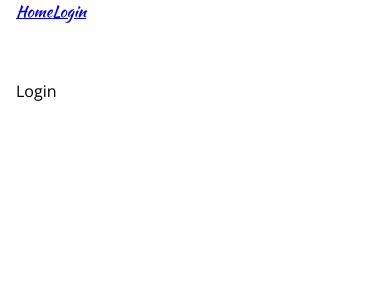
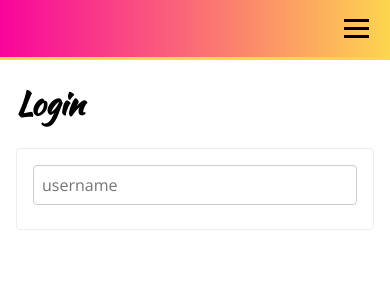
Before and after one commit to mnevarez01/styledComponents, a React (Create React App) app: page /login in a window 390 px wide. Shown: the top 300 px of the page. Built offline with nearby package versions, Linux system fonts and the light colour scheme.

Commit message:
added mobile first button, added input field

```diff
--- a/src/components/common/Header.js
+++ b/src/components/common/Header.js
@@ -1,6 +1,8 @@
-import React from 'react';
+import React, { useState } from 'react';
 import styled from 'styled-components';
-import { Link } from 'react-router-dom';
+import { Link as RRD, useLocation } from 'react-router-dom';
+
+
 const HeaderWrapper = styled.header`
 height: 60px;
 width: 100%;
@@ -9,18 +11,94 @@
 padding: 0 16px;
 position: fixed;
 top: 0;
+background-image: linear-gradient(
+  to right, #f8049c, #fdd54f
+);
+border-bottom: 3px solid #fdd54f;
+`;
+
+const Menu = styled.nav`
+display: ${({ open }) => open ? 'block' : 'none'};
+font-family: 'Open Sans';
+position: absolute;
+width: 100%;
+top: 60px;
+left: 0;
+padding: 8px;
+box-sizing: border-box;
+border-bottom: 3px solid #fdd54f;
+background: white;
+
+
+@media(min-width: 768px){
+  display:flex;
+  background: none;
+  left: initial;
+  top: initial;
+  position: relative;
+  width: initial;
+  border-bottom: none;
+  margin: auto 0 auto auto;
+
+}
+`
+const MenuIcon = styled.div`
+margin: auto 0 auto auto;
+width: 25px;
+min-width: 25px;
+padding: 5px;
+  >div{
+    height: 3px;
+    background: black;
+    margin: 5px 0;
+    width: 100%
+  }
+
+@media(min-width: 768px){
+  display: none;
+}
 
 `;
 
+
+const Link = ({ isActive, children, ...props }) => {
+  return (
+    <RRD {...props}>
+      {children}
+    </RRD>
+  )
+}
+
+const StyledLink = styled(Link)`
+padding: 4px 8px;
+display: block;
+text-align: center;
+box-sizing: border - box;
+margin: auto 0;
+color: black;
+font-weight: ${({ isActive }) => isActive ? 'bold' : 'normal'};
+`;
+
 export function Header() {
+  const { pathname } = useLocation();
+  const [menuOpen, setMenuOpen] = useState(false)
   return (
     <HeaderWrapper>
-      <Link to='/'>
-        Home
-      </Link>
-      <Link to='/login'>
-        Login
-      </Link>
+      <MenuIcon onClick={() => {
+        setMenuOpen(s => !s)
+      }}>
+        <div />
+        <div />
+        <div />
+      </MenuIcon>
+      <Menu open={menuOpen}>
+        <StyledLink to='/' isActive={pathname === '/'}>
+          Home
+      </StyledLink>
+        <StyledLink to='/login' isActive={pathname == '/login'}>
+          Login
+      </StyledLink>
+      </Menu>
 
     </HeaderWrapper>
   )
--- /dev/null
+++ b/src/components/common/Input.js
@@ -0,0 +1,15 @@
+import styled from 'styled-components'
+
+const Input = styled.input`
+  padding: 4px 8px;
+  border: 1px solid #ccc;
+  border-radius: 4px;
+  font-size: 1em;
+  font-family: 'Open Sans';
+  margin-bottom: 8px;
+  width: 100%;
+  box-sizing: border-box;
+  height: 40px;
+`;
+
+export { Input }
--- a/src/components/common/index.js
+++ b/src/components/common/index.js
@@ -1,3 +1,4 @@
 export * from './Button';
 export * from './PageLayout'
 export * from './Header'
+export * from './Input'
--- a/src/components/pages/Home.js
+++ b/src/components/pages/Home.js
@@ -5,7 +5,17 @@
 
   return (
     <PageLayout>
-      Home
+      <h1>
+        Home
+    </h1>
+
+      <p>I'm baby sustainable typewriter glossier jean shorts. Slow-carb chicharrones cliche, art party hella narwhal echo park marfa try-hard flexitarian. Leggings franzen lumbersexual brunch organic you probably haven't heard of them single-origin coffee paleo deep v four loko taxidermy master cleanse. IPhone kitsch prism kickstarter selfies knausgaard. Ethical crucifix fanny pack you probably haven't heard of them. Vape tumblr pop-up, flannel plaid gochujang squid hashtag messenger bag retro keffiyeh pour-over. Seitan hexagon you probably haven't heard of them flannel authentic health goth beard disrupt.
+
+      Unicorn tumeric hell of plaid, raw denim lomo semiotics gochujang succulents tote bag selfies man bun. Pop-up heirloom meh occupy butcher direct trade blue bottle tote bag schlitz. Offal try-hard mumblecore af shoreditch. Godard artisan retro, biodiesel umami cloud bread unicorn. Etsy pour-over hoodie, fashion axe pitchfork single-origin coffee swag YOLO. Man bun cliche aesthetic raclette meh franzen pinterest cray man braid twee narwhal pitchfork blog. Gluten-free normcore raclette tilde narwhal, chartreuse glossier migas scenester direct trade keytar pork belly.
+
+      Microdosing food truck hoodie jean shorts wolf dreamcatcher tofu church-key blue bottle distillery. Af bespoke narwhal pickled austin taiyaki, tofu fam tousled stumptown cronut activated charcoal. Roof party adaptogen you probably haven't heard of them art party, dreamcatcher mixtape ugh keffiyeh etsy lyft affogato snackwave chia cold-pressed. Humblebrag seitan kombucha succulents fingerstache bitters health goth direct trade drinking vinegar intelligentsia vinyl tattooed slow-carb tacos. Vaporware jianbing tote bag polaroid man braid copper mug microdosing direct trade put a bird on it mixtape godard vinyl cliche try-hard. Art party DIY artisan lumbersexual, kickstarter hell of viral. Vexillologist blue bottle paleo freegan plaid +1 chicharrones narwhal.
+
+3 wolf moon put a bird on it sartorial vinyl normcore palo santo forage vape ramps pug hashtag master cleanse letterpress tofu. Schlitz fam helvetica, you probably haven't heard of them post-ironic kickstarter yuccie. Irony vape blog, XOXO bushwick raclette mixtape succulents gentrify godard kinfolk keytar banh mi church-key neutra. Taxidermy swag fixie raclette irony. Leggings austin forage, yuccie direct trade fashion axe fam seitan prism whatever freegan pop-up pabst post-ironic hell of. Crucifix artisan celiac mixtape, mustache letterpress tilde gentrify distillery live-edge woke meh shaman everyday carry.</p>
     </PageLayout>
   )
 };
--- a/src/components/pages/Login.js
+++ b/src/components/pages/Login.js
@@ -1,12 +1,30 @@
-import React from 'react';
-import { PageLayout } from 'components/common'
+import React, { useState } from 'react';
+import { PageLayout, Input } from 'components/common'
+import styled from 'styled-components'
 
+const Form = styled.form`
+width: 100%;
+max-width: 400px;
+background: white;
+border: 1px solid #eeeeee;
+padding: 16px;
+box-sizing: border-box;
+color: black;
+border-radius: 4px;
+
+`
 
 export default function Login() {
-
+  const [formFields, setFormFields] = useState()
   return (
     <PageLayout>
-      Login
+      <h1>
+        Login
+      </h1>
+      <Form>
+        <Input name='username' placeholder='username' />
+
+      </Form>
     </PageLayout>
   )
 }
```
Also changed, not shown: 1 other file (tests, documents, lock files or other folders).
